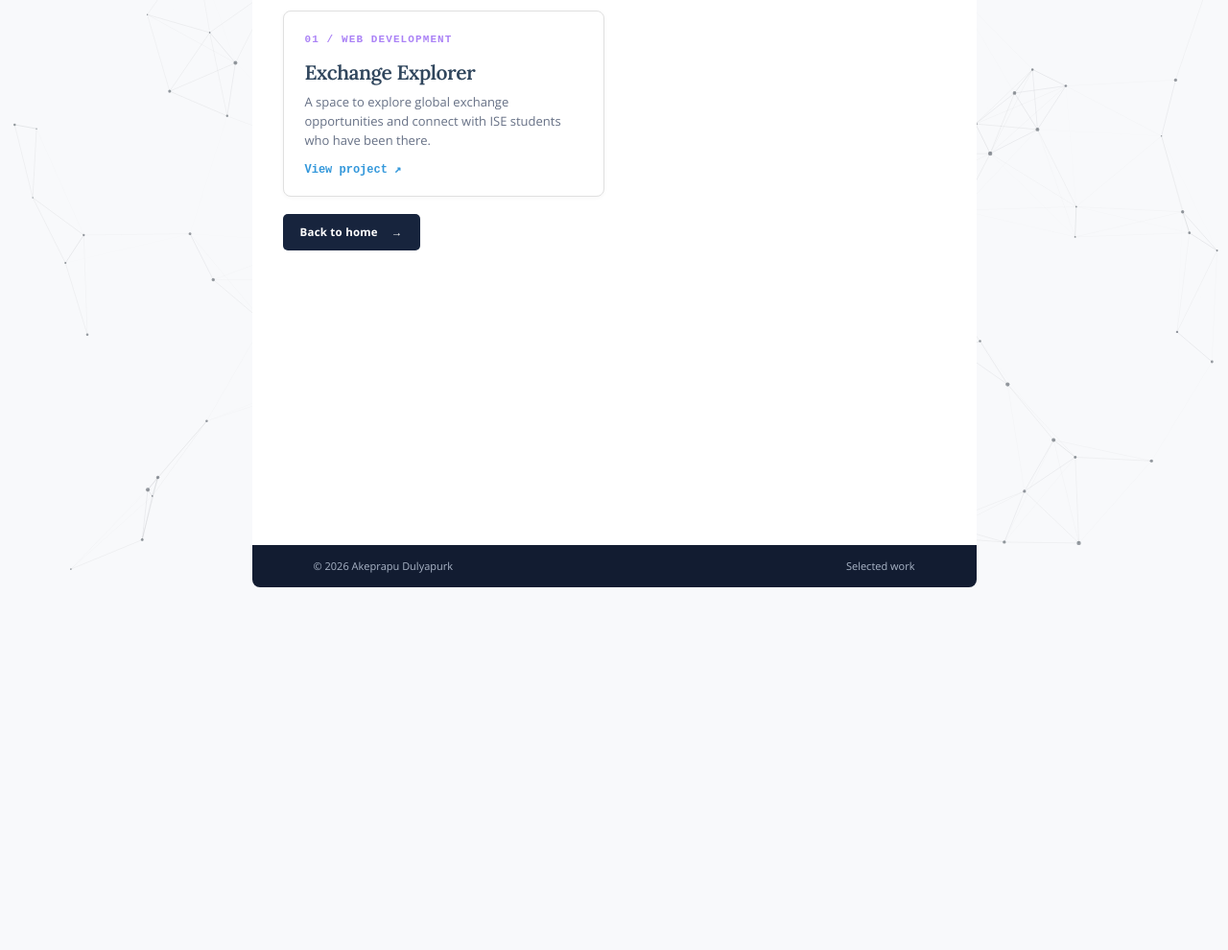
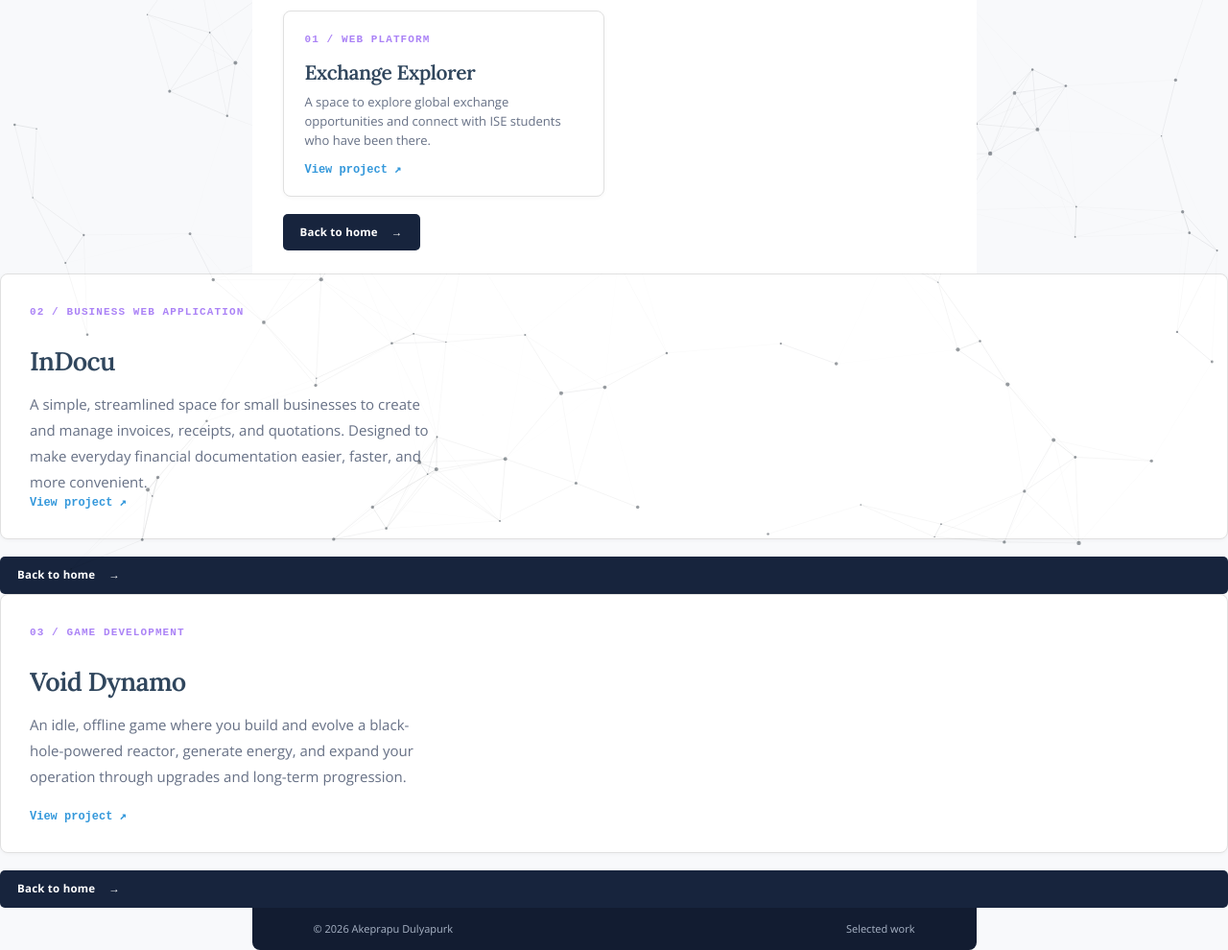
Before and after one commit to JakeNaKrub/JakeNaKrub.github.io, a plain HTML site: page projects.html in a window 1280 px wide. Shown: the part 188-1178 px from the top of the page at 96% size. Before the commit the page ends 800 px from the top, so only its background shows below. Drawn offline with nearby package versions, Linux system fonts and the light colour scheme; animation ran at ten frames a second.

Commit message:
Update the Project page

```diff
--- a/projects.html
+++ b/projects.html
@@ -6,8 +6,18 @@
 <main><section class="page-hero container"><p class="eyebrow">Projects</p><div class="projects-title"><h1>Projects</h1><svg class="project-animation" viewBox="0 0 130 55" role="img" aria-label="Animated project workflow and code branch graph"><line class="project-branch-main" x1="18" y1="38" x2="112" y2="38" /><path class="project-branch-curve" d="M 28 38 C 42 14, 58 14, 70 14 C 82 14, 96 38, 104 38" /><path class="project-bracket" d="M 12 18 L 4 28 L 12 38" /><path class="project-bracket" d="M 118 18 L 126 28 L 118 38" /><line class="project-bracket" x1="74" y1="6" x2="66" y2="22" stroke-dasharray="2 2" /><circle class="project-node" cx="28" cy="38" r="3.5" /><circle class="project-node project-node-purple" cx="70" cy="14" r="3.5" /><circle class="project-node" cx="104" cy="38" r="3.5" /></svg></div></section>
 <section class="section container"><div class="project-grid project-grid-plain">
     <a class="project-card" href="https://jakenakrub.github.io/ExchangeExplorer/" target="_blank" rel="noreferrer">
-        <span class="project-number">01 / Web Development</span>
+        <span class="project-number">01 / Web Platform</span>
         <h2>Exchange Explorer</h2>
         <p>A space to explore global exchange opportunities and connect with ISE students who have been there.</p>
         <span class="card-link">View project ↗</span></a></div><a class="button button-primary page-bottom-home" href="index.html">Back to home <span>→</span></a></section></main>
+        <a class="project-card" href="https://indocu.vercel.app/" target="_blank" rel="noreferrer">
+        <span class="project-number">02 / Business Web Application</span>
+        <h2>InDocu</h2>
+        <p>A simple, streamlined space for small businesses to create and manage invoices, receipts, and quotations. Designed to make everyday financial documentation easier, faster, and more convenient.</p>
+        <span class="card-link">View project ↗</span></a></div><a class="button button-primary page-bottom-home" href="index.html">Back to home <span>→</span></a></section></main>
+        <a class="project-card" href="https://void-dynamo.vercel.app" target="_blank" rel="noreferrer">
+        <span class="project-number">03 / Game Development</span>
+        <h2>Void Dynamo</h2>
+        <p>An idle, offline game where you build and evolve a black-hole-powered reactor, generate energy, and expand your operation through upgrades and long-term progression.</p>
+        <span class="card-link">View project ↗</span></a></div><a class="button button-primary page-bottom-home" href="index.html">Back to home <span>→</span></a></section></main>
 <footer class="site-footer"><div class="container footer-inner"><span>© <span data-year></span> Akeprapu Dulyapurk</span><span>Selected work</span></div></footer><script src="js/script.js"></script></body></html>
```
